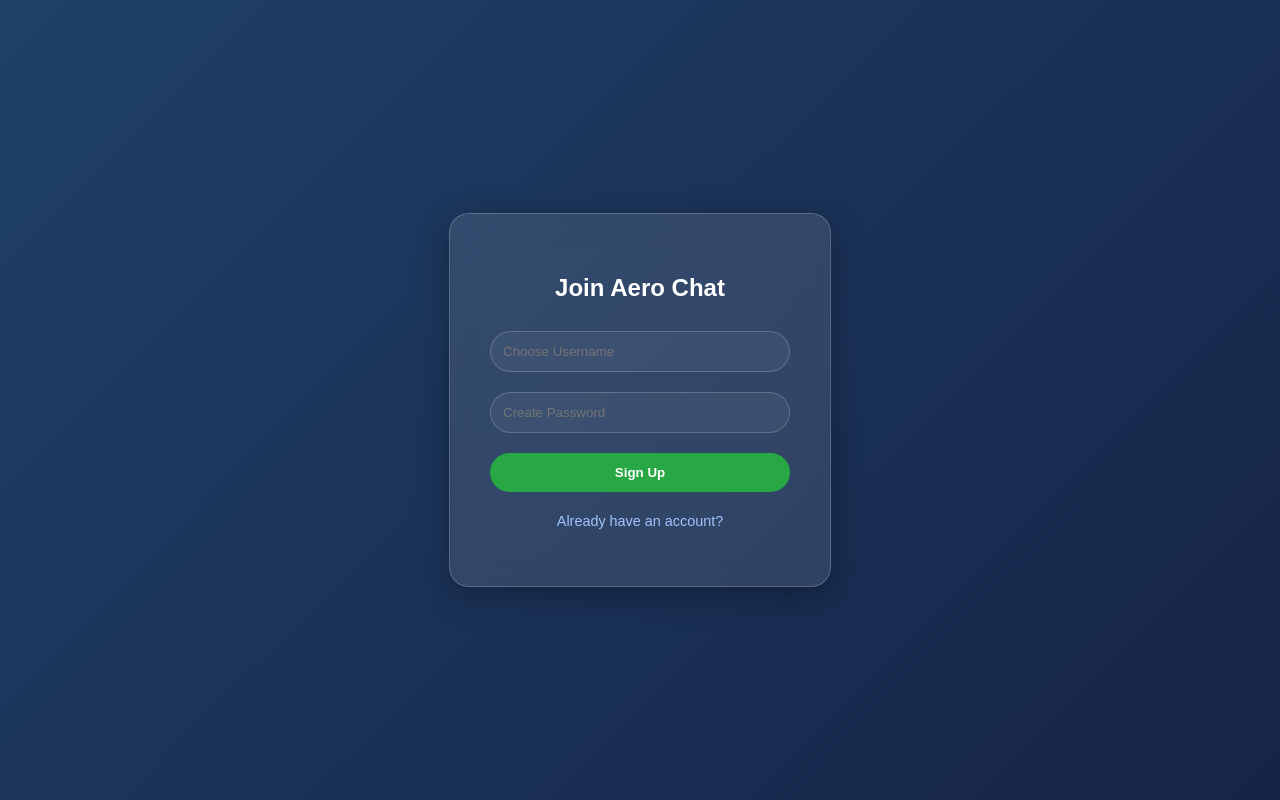
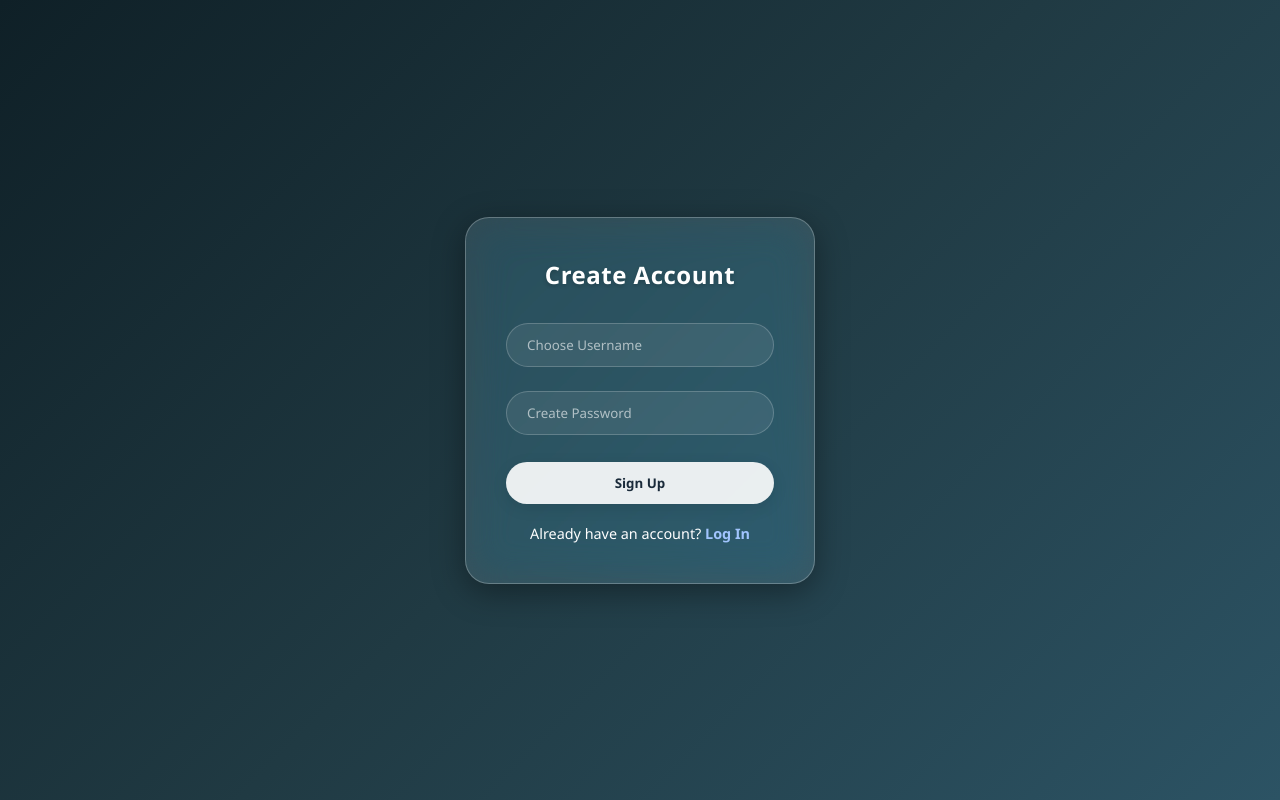
Before and after one commit to jabber403/dapchat, a Flask app: page /signup in a window 1280 px wide. Run offline with Flask 3, Linux system fonts and the light colour scheme.

Commit message:
add complete login and signup templates

```diff
--- a/templates/signup.html
+++ b/templates/signup.html
@@ -1,37 +1,101 @@
 <!DOCTYPE html>
 <html lang="en">
 <head>
+    <meta charset="UTF-8">
+    <meta name="viewport" content="width=device-width, initial-scale=1.0">
     <title>Sign Up - Aero Chat</title>
     <style>
+        * {
+            box-sizing: border-box;
+            margin: 0;
+            padding: 0;
+            font-family: 'Segoe UI', Tahoma, Geneva, Verdana, sans-serif;
+        }
         body {
-            height: 100vh; display: flex; justify-content: center; align-items: center;
-            background: linear-gradient(135deg, #1f4068, #162447); margin: 0; font-family: sans-serif;
+            height: 100vh;
+            display: flex;
+            justify-content: center;
+            align-items: center;
+            background: linear-gradient(135deg, #0f2027, #203a43, #2c5364);
+            overflow: hidden;
         }
         .glass-box {
-            background: rgba(255, 255, 255, 0.1); padding: 40px; border-radius: 20px;
-            backdrop-filter: blur(15px); border: 1px solid rgba(255,255,255,0.2);
-            box-shadow: 0 8px 32px rgba(0,0,0,0.3); text-align: center; color: white; width: 300px;
+            background: rgba(255, 255, 255, 0.12);
+            padding: 40px;
+            border-radius: 24px;
+            backdrop-filter: blur(20px) saturate(180%);
+            -webkit-backdrop-filter: blur(20px) saturate(180%);
+            border: 1px solid rgba(255, 255, 255, 0.25);
+            box-shadow: 0 8px 32px rgba(0, 0, 0, 0.37);
+            text-align: center;
+            color: white;
+            width: 350px;
+        }
+        h2 {
+            margin-bottom: 20px;
+            font-weight: 600;
+            letter-spacing: 0.5px;
+            text-shadow: 0 2px 4px rgba(0,0,0,0.2);
         }
         input {
-            width: 100%; padding: 12px; margin: 10px 0; border-radius: 25px; border: 1px solid rgba(255,255,255,0.2);
-            background: rgba(255,255,255,0.05); color: white; box-sizing: border-box; outline: none;
+            width: 100%;
+            padding: 12px 20px;
+            margin: 12px 0;
+            border-radius: 25px;
+            border: 1px solid rgba(255, 255, 255, 0.2);
+            background: rgba(255, 255, 255, 0.08);
+            color: white;
+            outline: none;
+            transition: all 0.3s ease;
+        }
+        input::placeholder {
+            color: rgba(255, 255, 255, 0.6);
+        }
+        input:focus {
+            background: rgba(255, 255, 255, 0.15);
+            border-color: rgba(255, 255, 255, 0.5);
+            box-shadow: 0 0 15px rgba(255, 255, 255, 0.2);
         }
         button {
-            width: 100%; padding: 12px; border-radius: 25px; border: none; background: #28a745; color: white;
-            font-weight: bold; cursor: pointer; margin-top: 10px;
+            width: 100%;
+            padding: 12px;
+            border-radius: 25px;
+            border: none;
+            background: rgba(255, 255, 255, 0.9);
+            color: #1a2a3a;
+            font-weight: bold;
+            cursor: pointer;
+            margin-top: 15px;
+            transition: all 0.2s ease;
+            box-shadow: 0 4px 15px rgba(0,0,0,0.1);
         }
-        a { color: #a1c4fd; text-decoration: none; font-size: 0.9rem; }
+        button:hover {
+            background: #ffffff;
+            transform: scale(1.02);
+        }
+        p {
+            margin-top: 20px;
+            font-size: 0.9rem;
+        }
+        a {
+            color: #a1c4fd;
+            text-decoration: none;
+            font-weight: 600;
+        }
+        a:hover {
+            text-decoration: underline;
+        }
     </style>
 </head>
 <body>
     <div class="glass-box">
-        <h2>Join Aero Chat</h2>
+        <h2>Create Account</h2>
         <form method="POST">
             <input type="text" name="username" placeholder="Choose Username" required autocomplete="off">
             <input type="password" name="password" placeholder="Create Password" required>
             <button type="submit">Sign Up</button>
         </form>
-        <p style="margin-top:20px;"><a href="/login">Already have an account?</a></p>
+        <p>Already have an account? <a href="/login">Log In</a></p>
     </div>
 </body>
 </html>
```
Also changed, not shown: templates/login.html (+75 -11 lines).
